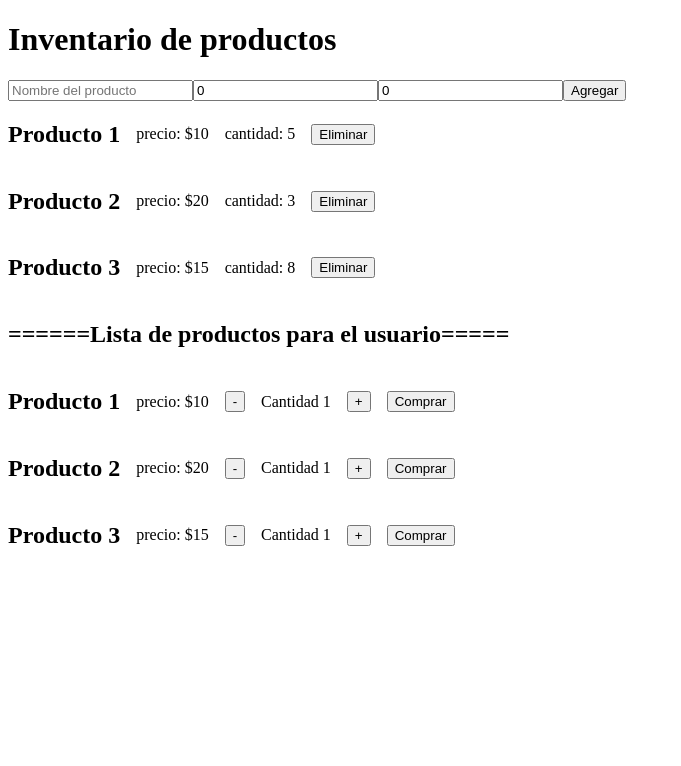
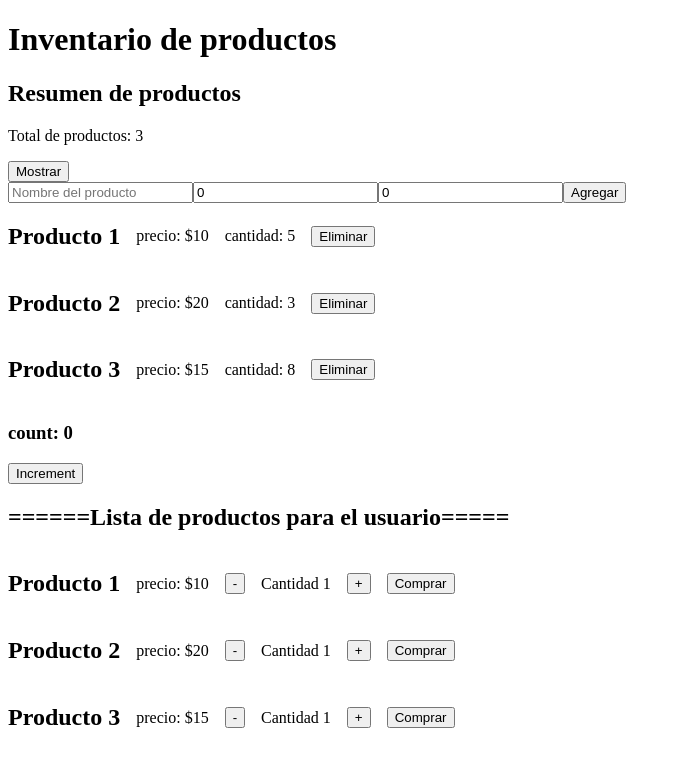
Before and after one commit to HEIDY-09/inventario-productos-, a React (Vite) app: page / in a window 1280 px wide. Shown: the top 766 px of the page, without its empty margins (0-681 px from the left). Built offline with nearby package versions, Linux system fonts and the light colour scheme.

Commit message:
add useMemo and useRef

```diff
--- a/src/App.jsx
+++ b/src/App.jsx
@@ -1,16 +1,23 @@
+import { useState } from "react";
 import "./App.css";
 import ProductForm from "./components/ProductForms";
 import ProductList from "./components/ProductList";
 import { ProductPrivider } from "./context/ProductProvider";
+import { ProductSummary } from "./components/ProductSummary";
 // import { ClaseUseEffect } from "./components/ClaseUseEffect";
 
 function App() {
+  const [count, setCount] = useState(0);
+
   return (
     <>
       <ProductPrivider>
         <h1>Inventario de productos</h1>
+        <ProductSummary />
         <ProductForm />
         <ProductList isEdit={true} />
+        <h3>count: {count}</h3>
+        <button onClick={() => setCount(count + 1)}>Increment</button>
         <h2>======Lista de productos para el usuario=====</h2>
         <ProductList isEdit={false} />
       </ProductPrivider>
--- a/src/components/ProductForms.jsx
+++ b/src/components/ProductForms.jsx
@@ -1,4 +1,4 @@
-import { useContext, useState } from "react";
+import { useContext, useState, useRef } from "react";
 import { ProductContext } from "../context/ProductContext";
 
 const ProductForm = () => {
@@ -8,6 +8,10 @@ const ProductForm = () => {
 
   const { handleAddProduct } = useContext(ProductContext);
 
+  const inputRef = useRef(null);
+
+  const totalPrductRef = useRef(0);
+
   // console.log({ id: crypto.randomUUID(), nombre, precio, cantidad });
 
   const handleAdd = () => {
@@ -15,11 +19,19 @@ const ProductForm = () => {
     setNombre("");
     setPrecio(0);
     setCantidad(0);
+
+    totalPrductRef.current = totalPrductRef.current + 1;
+    console.log(
+      `Total de productos agregados en esta sesion: ${totalPrductRef.current}`,
+    );
+
+    inputRef.current.focus();
   };
 
   return (
     <div>
       <input
+        ref={inputRef}
         type="text"
         placeholder="Nombre del producto"
         value={nombre}
--- a/src/components/ProductItem.jsx
+++ b/src/components/ProductItem.jsx
@@ -26,7 +26,7 @@ const reducerCouter = (state, action) => {
 const ProductItem = ({ product, isEdit }) => {
   const [state, dispatch] = useReducer(reducerCouter, initialState);
 
-  console.log(state);
+  // console.log(state);
 
   const { handleDeleteItem } = useContext(ProductContext);
 
--- /dev/null
+++ b/src/components/ProductSummary.jsx
@@ -0,0 +1,34 @@
+import { useContext, useState, useMemo } from "react";
+import { ProductContext } from "../context/ProductContext";
+
+export const ProductSummary = () => {
+  const { productos } = useContext(ProductContext);
+  const [monstrar, setMostrar] = useState(false);
+
+  //   console.log(productos);
+
+  const resumen = useMemo(() => {
+    console.log("Calculando...");
+
+    const totalProducts = productos.length;
+    const totalValue = productos.reduce(
+      (acc, product) => acc + product.precio * product.cantidad,
+      0,
+    );
+    return { totalProducts, totalValue };
+  }, [productos]);
+
+  console.log("Render del componente...");
+
+  return (
+    <div>
+      <h2>Resumen de productos</h2>
+      <p>Total de productos: {resumen.totalProducts}</p>
+
+      <button onClick={() => setMostrar(!monstrar)}>
+        {monstrar ? "Ocultar" : "Mostrar"}
+      </button>
+      {monstrar && <p>Valor total: ${resumen.totalValue}</p>}
+    </div>
+  );
+};
```
